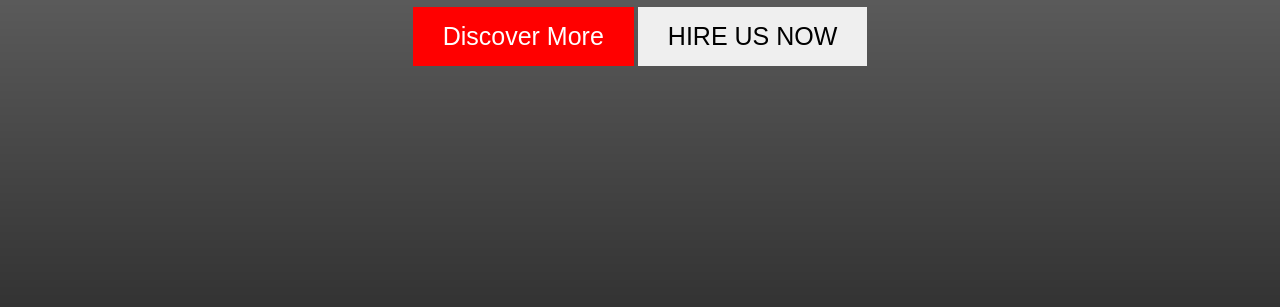
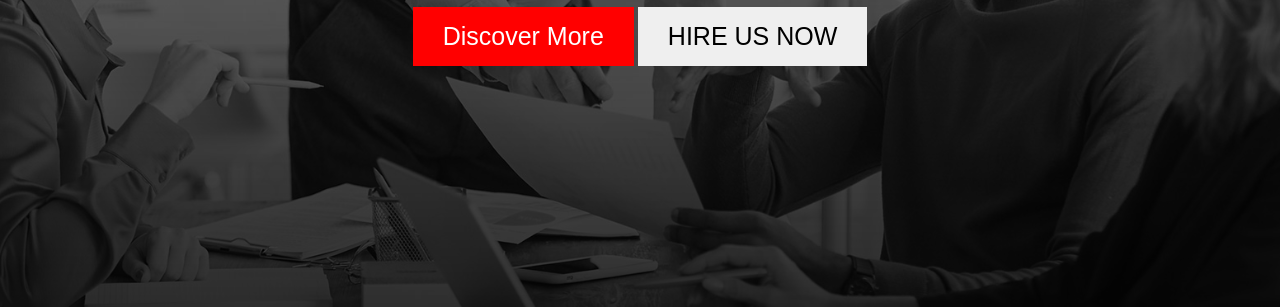
Before and after one commit to anjumnr99/digital-agency, a plain HTML site: page index.html in a window 1280 px wide. Shown: the part 582-889 px from the top of the page. Drawn offline with Linux system fonts and the light colour scheme; the site is published under a folder, as on GitHub Pages, so addresses that start at the root find nothing.

Commit message:
updeted bg img prblm

```diff
--- a/styles/design.css
+++ b/styles/design.css
@@ -35,7 +35,7 @@ nav{
 }
 .banner{
     height: 100vh;
-    background-image: url('/asset/image/background.jpg'),
+    background-image: url('../asset/image/background.jpg'),
     linear-gradient(rgba(0,0,0,0.4), rgba(0,0,0,0.8));
     background-blend-mode: overlay;
     background-repeat: no-repeat;
```
